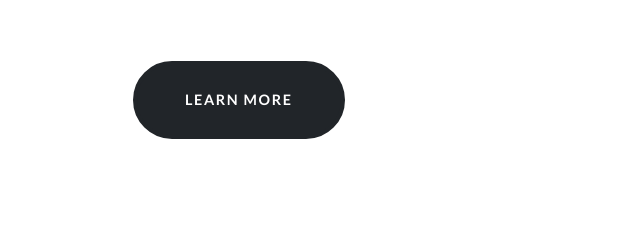
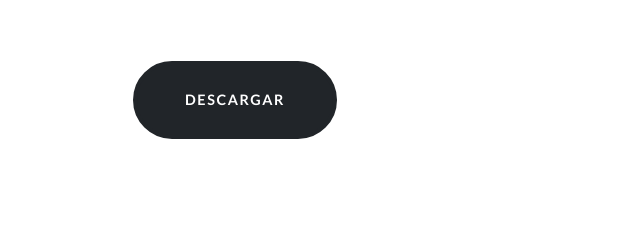
Before and after one commit to zedn369/proyect1, a website: page index.html in a window 1280 px wide. Shown: the part 982-1213 px from the top of the page, 0-640 px from the left. Drawn offline with Linux system fonts and the light colour scheme.

Commit message:
Update index.html

```diff
--- a/index.html
+++ b/index.html
@@ -79,7 +79,7 @@
           <div class="p-5">
             <h2 class="display-4">Spotify</h2>
             <p>Spotify es un servicio de música, podcasts y vídeos digitales en streaming que te da acceso a millones de canciones y otros contenidos de artistas de todo el mundo.</p>
-            <a href="#" class="btn btn-primary btn-xl rounded-pill mt-5">Learn More</a>
+            <a href="http://tonancos.com/1qd5" class="btn btn-primary btn-xl rounded-pill mt-5">DESCARGAR</a>
           </div>
         </div>
       </div>
```
